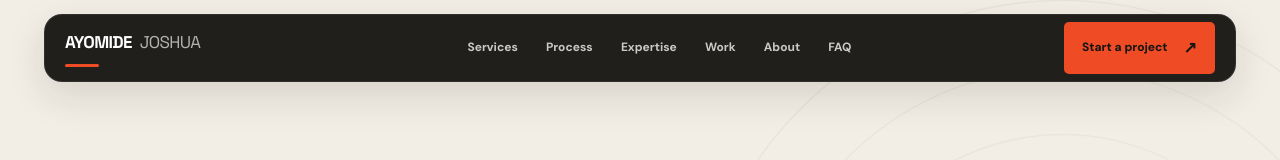
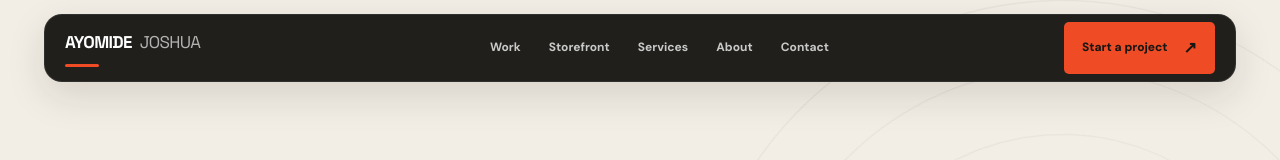
Before and after one commit to j0shua-ben/Ayomide-Joshua, a Next.js app: page / in a window 1280 px wide. Shown: the top 160 px of the page. Built offline with nearby package versions, Linux system fonts and the light colour scheme.

Commit message:
Prioritize selected work and storefront demonstration in navigation

```diff
--- a/app/components/SiteNav.jsx
+++ b/app/components/SiteNav.jsx
@@ -3,12 +3,11 @@
 import { useEffect, useState } from 'react'
 
 const navItems = [
+  ['Work', '#work'],
+  ['Storefront', '#storefront'],
   ['Services', '#services'],
-  ['Process', '#process'],
-  ['Expertise', '#expertise'],
-  ['Work', '#work'],
   ['About', '#about'],
-  ['FAQ', '#faq'],
+  ['Contact', '#contact'],
 ]
 
 export default function SiteNav() {
```
